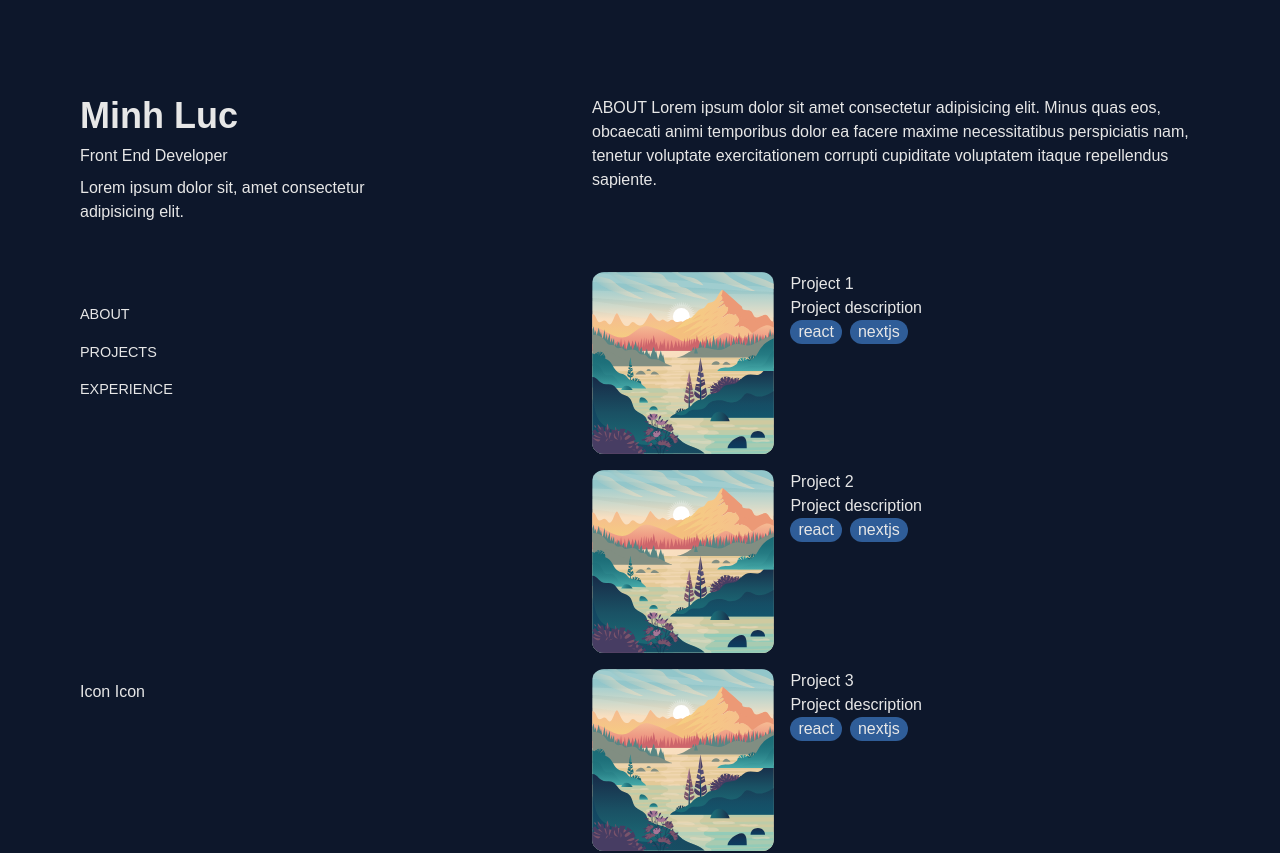
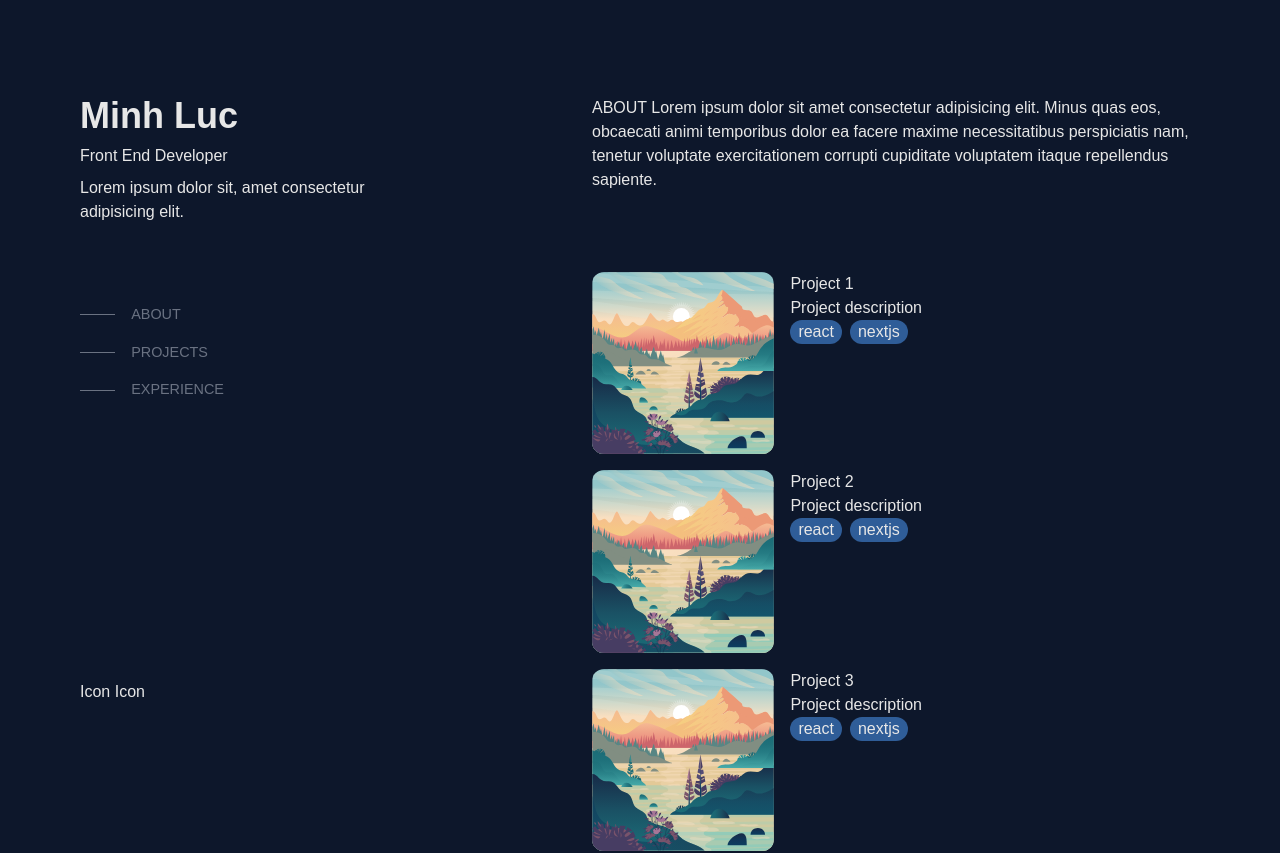
Before and after one commit to mluc404/portfolio, a Next.js app: page / in a window 1280 px wide. Shown: the top 853 px of the page. Built offline with nearby package versions, Linux system fonts and the light colour scheme.

Commit message:
feat: add navigation buttons with smooth scroll and active state
- Create NavButtons component for section navigation
- Implement smooth scrolling to sections
- Add active state styling with hover effects

```diff
--- a/app/components/LeftSide.tsx
+++ b/app/components/LeftSide.tsx
@@ -1,3 +1,7 @@
+// "use client";
+
+import NavButtons from "./NavButtons";
+
 export default function LeftSide() {
   return (
     <div
@@ -10,11 +14,7 @@ export default function LeftSide() {
           <p>Front End Developer</p>
           <p>Lorem ipsum dolor sit, amet consectetur adipisicing elit.</p>
         </div>
-        <div className="flex flex-col gap-4 text-[.9rem] font-medium">
-          <div>ABOUT</div>
-          <div>PROJECTS</div>
-          <div>EXPERIENCE</div>
-        </div>
+        <NavButtons />
       </div>
       <div>Icon Icon</div>
     </div>
--- /dev/null
+++ b/app/components/NavButtons.tsx
@@ -0,0 +1,47 @@
+"use client";
+
+import { useEffect, useState } from "react";
+
+export default function NavButtons() {
+  const scrollToSection = (sectionId: string) => {
+    const element = document.getElementById(sectionId);
+    if (element) {
+      element.scrollIntoView({ behavior: "smooth", block: "center" });
+    }
+  };
+
+  const buttonNames: string[] = ["about", "projects", "experience"];
+  const [currentBtn, setCurrentBtn] = useState<string>("");
+
+  useEffect(() => {
+    scrollToSection("about");
+  }, []);
+
+  return (
+    <div className="flex flex-col items-start gap-4 text-[.9rem]">
+      {buttonNames.map((btnName, index) => (
+        <div
+          key={index}
+          onClick={() => {
+            setCurrentBtn(btnName);
+            scrollToSection(btnName);
+          }}
+          className={`grid  w-full items-center justify-items-start gap-4
+        hover:cursor-pointer hover:text-white hover:grid-cols-[15%_1fr]
+        transition-all duration-200 ease-in-out group
+         ${
+           currentBtn === btnName
+             ? "grid-cols-[15%_1fr] text-white"
+             : "grid-cols-[10%_1fr] text-gray-500 "
+         }`}
+        >
+          <div
+            className={`w-full h-[1px]  group-hover:bg-white
+          ${currentBtn === btnName ? "bg-white" : "bg-gray-500"}`}
+          ></div>
+          <div className="uppercase">{btnName}</div>
+        </div>
+      ))}
+    </div>
+  );
+}
--- a/app/components/RightSide.tsx
+++ b/app/components/RightSide.tsx
@@ -6,18 +6,18 @@ export default function RightSide() {
   return (
     <div className="flex flex-col gap-20 px-20 py-24 ">
       {/* <div className="h-[100vh]"> */}
-      <div className="">
+      <div id="about" className="">
         ABOUT Lorem ipsum dolor sit amet consectetur adipisicing elit. Minus
         quas eos, obcaecati animi temporibus dolor ea facere maxime
         necessitatibus perspiciatis nam, tenetur voluptate exercitationem
         corrupti cupiditate voluptatem itaque repellendus sapiente.
       </div>
-      <div className="flex flex-col gap-4">
+      <div id="projects" className="flex flex-col gap-4">
         {myInfo.projects.map((project, index) => (
           <ProjectCard key={index} project={project} />
         ))}
       </div>
-      <div className="flex flex-col gap-4">
+      <div id="experience" className="flex flex-col gap-4">
         {myInfo.job.map((job, index) => (
           <JobCard job={job} key={index} />
         ))}
--- a/app/globals.css
+++ b/app/globals.css
@@ -26,3 +26,7 @@ body {
   color: var(--foreground);
   font-family: Arial, Helvetica, sans-serif;
 }
+
+.btn-nav {
+  @apply hover:cursor-pointer uppercase;
+}
```
